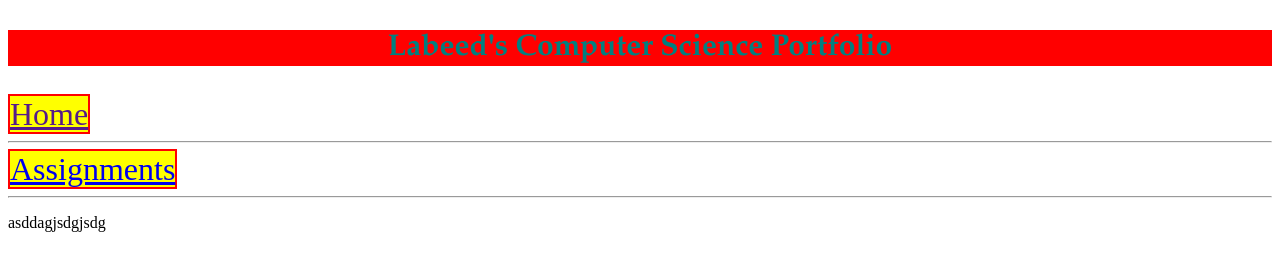
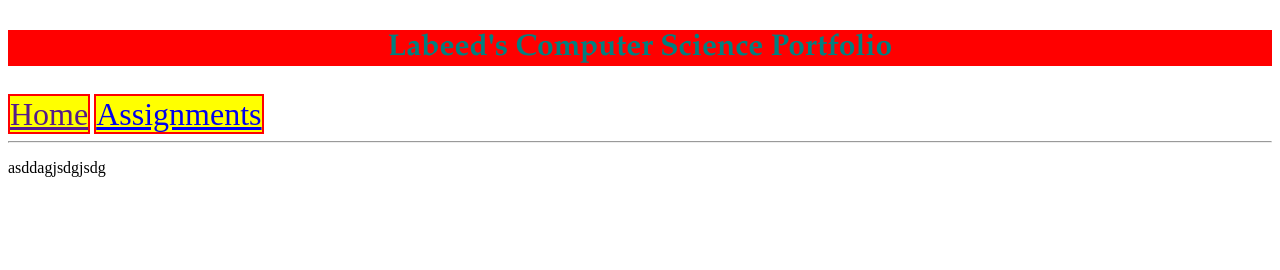
Before and after one commit to 721170/Computer-Science-Portfolio, a plain HTML site: page index.html in a window 1280 px wide. Drawn offline with Linux system fonts and the light colour scheme.

Commit message:
Update index.html

```diff
--- a/index.html
+++ b/index.html
@@ -9,8 +9,7 @@
 <body>
 
 	<h3>Labeed's Computer Science Portfolio</h3>
-	<a href=""; style="font-size:200%;border:2px solid red;background-color: yellow;">Home</a>
-	<hr> <a href="pages/assignments.html"; style="font-size:200%;border:2px solid red;background-color: yellow;">Assignments</a>
+	<a href=""; style="font-size:200%;border:2px solid red;background-color: yellow;">Home</a> <a href="pages/assignments.html"; style="font-size:200%;border:2px solid red;background-color: yellow;">Assignments</a>
 	<hr>
 	<p>asddagjsdgjsdg</p>
 
```
